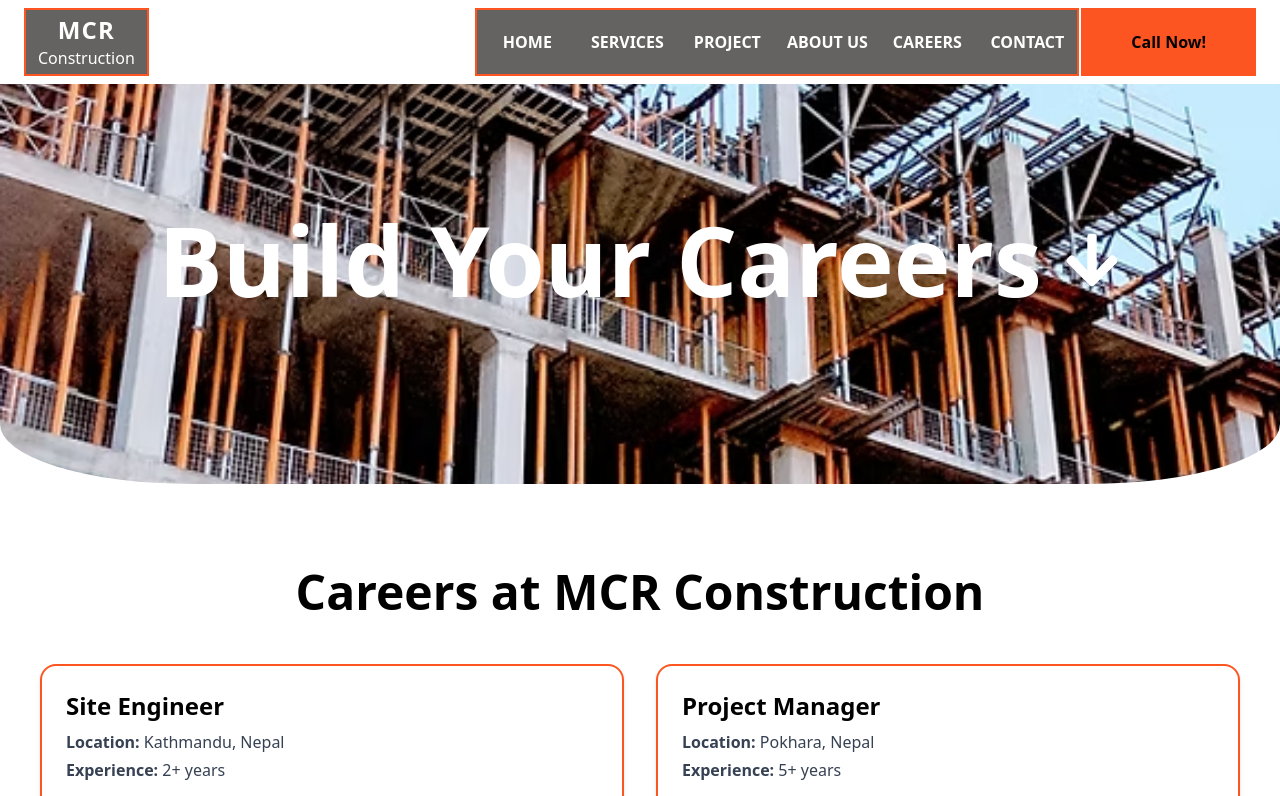
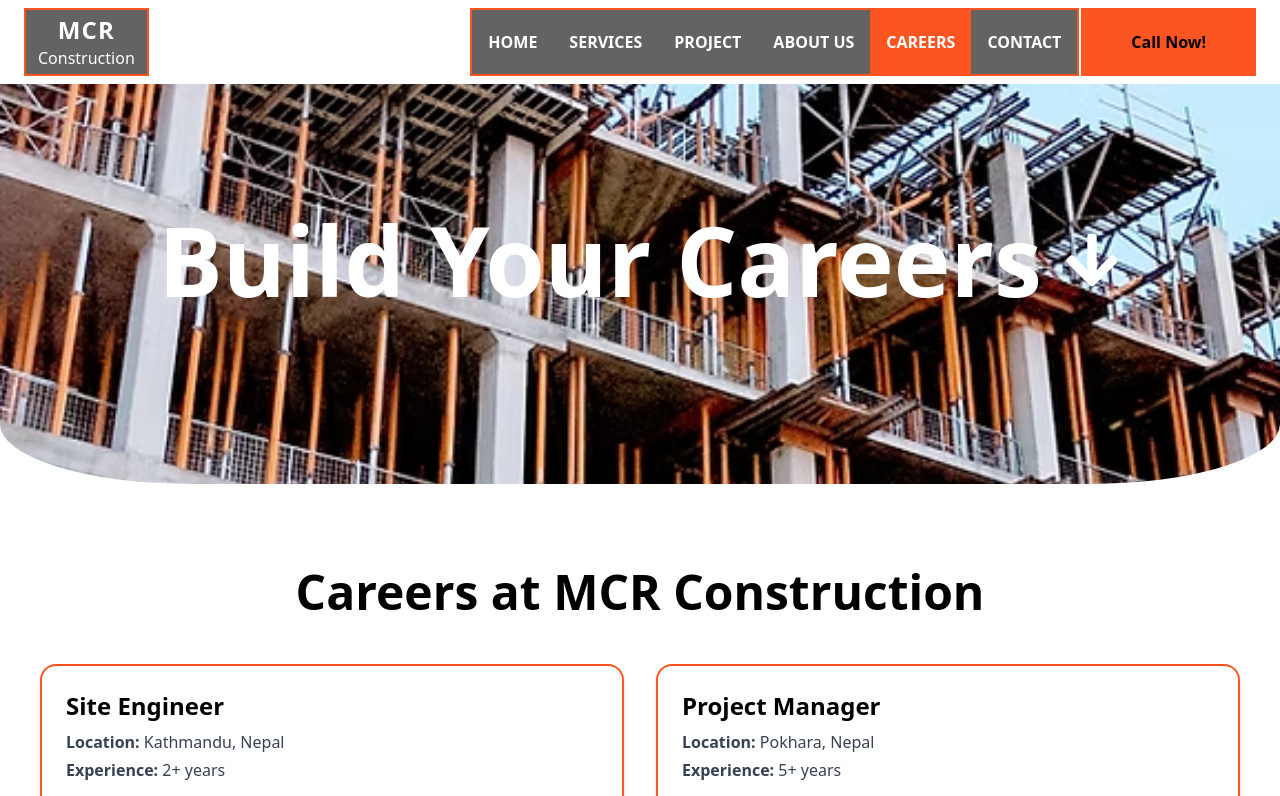
Before and after one commit to jitesh143shah/ConsturctionCompanyWebsite, a React (Vite) app: page /careers in a window 1280 px wide. Shown: the top 796 px of the page. Built offline with nearby package versions, Linux system fonts and the light colour scheme.

Commit message:
active navbar is done successfully using pathname and useLocation hooks

```diff
--- a/src/component/Hero/Hero.tsx
+++ b/src/component/Hero/Hero.tsx
@@ -4,6 +4,7 @@
 
 import Navbar from "../Navbar/Navbar";
 import { VideoOne } from "../../video";
+import { Link } from "react-router-dom";
 
 const Hero = () => {
   return (
@@ -34,7 +35,7 @@ const Hero = () => {
           </div>
           <div className="flex container flex-col text-white  justify-center  h-[100%] ">
             <div
-              className="flex flex-col justify-center my-20 sm:mx-10  md:mx-50
+              className="flex flex-col justify-center my-20
             gap-7 md:gap-15 h-full"
             >
               <span className="text-5xl md:text-7xl lg:text-8xl font-roboto font-semibold ">
@@ -47,22 +48,22 @@ const Hero = () => {
                 className="flex gap-5 md:gap-10 md:flex-row flex-col
             "
               >
-                <a
-                  href="project"
+                <Link
+                  to="project"
                   target="_blank"
                   className="border-1 border-primary bg-primary rounded-xl  hover:bg-secondary text-center
                hover:text-  px-2 sm:px-4 lg:px-15 py-2 md:py-4 duration-500 w-1/2 sm:w-2/3 md:w-full"
                 >
                   <button>View Project </button>
-                </a>
-                <a
-                  href="about-us"
+                </Link>
+                <Link
+                  to="about-us"
                   target="_blank"
                   className="border-1 border-white text-white  rounded-xl hover:bg-primary text-center
                hover:text-secondary px-2 sm:px-4 lg:px-15 py-2 md:py-4 duration-500 w-1/2 sm:w-2/3 md:w-full"
                 >
                   <button>Contact Us</button>
-                </a>
+                </Link>
               </div>
             </div>
           </div>
--- a/src/component/Navbar/Navbar.tsx
+++ b/src/component/Navbar/Navbar.tsx
@@ -2,6 +2,7 @@ import { useEffect, useState } from "react";
 import { Navlinks } from "../../constants/Navlinks.js";
 import { IoClose, IoMenu } from "react-icons/io5";
 import ResponsiveMenu from "./ResponsiveMenu.js";
+import { Link, useLocation } from "react-router-dom";
 
 const Navbar = () => {
   const [isFixed, setIsFixed] = useState(false);
@@ -21,8 +22,7 @@ const Navbar = () => {
     setShowMenu(!showMenu);
   };
 
-
-
+  const { pathname } = useLocation();
 
   return (
     <>
@@ -34,8 +34,8 @@ const Navbar = () => {
         }`}
       >
         <div className="max-w-7xl mx-auto flex justify-between items-center px-10 md:px-6 py-2 ">
-          <a
-            href="#"
+          <Link
+            to="#"
             className="logo flex flex-col  justify-center items-center text-center h-fit py-1
             cursor-pointer bg-secondary/70 text-white  md:px-3 px-1 border-2 hover:bg-secondary border-primary "
           >
@@ -43,28 +43,31 @@ const Navbar = () => {
               MCR
             </span>
             <span>Construction</span>
-          </a>
+          </Link>
 
           {/* Desktop Menu */}
           <div className="hidden lg:flex items-center gap-0.5 font-bold">
             <div className="border-2 border-primary">
               <ul className="flex items-center text-1xl cursor-pointer">
                 {Navlinks.map((data, index) => (
-                  <a className="uppercase" href={data.link} target="">
+                  <Link className="uppercase" to={data.link} target="">
                     <li
                       key={index}
-                      className="w-[100px] py-5 flex justify-center hover:bg-white hover:text-secondary
-                      bg-secondary/70 text-white duration-500"
+                      // className="w-[100px] py-5 flex justify-center hover:bg-white hover:text-secondary
+                      // bg-secondary/70 text-white duration-500"
+                      className={`px-4 py-2 transition duration-300 ${
+                        pathname === data.link
+                          ? "  bg-primary  py-5  flex justify-center hover:bg-white hover:text-secondary  text-white duration-500 " // active link
+                          : " py-5 flex justify-center hover:bg-white hover:text-secondary bg-secondary/70 text-white duration-500"
+                      }`}
                     >
                       {data.name}
-                    </li>{" "}
-                  </a>
+                    </li>
+                  </Link>
                 ))}
               </ul>
-
-
             </div>
-            <a href="https://web.whatsapp.com/" target="_blank">
+            <Link to="https://web.whatsapp.com/" target="_blank">
               <div
                 className="bg-primary h-full flex items-center justify-center border-2
              border-primary md:px-5 lg:px-12 py-3 md:py-5 hover:bg-secondary hover:text-white duration-500"
@@ -73,7 +76,7 @@ const Navbar = () => {
                   Call Now!
                 </button>
               </div>
-            </a>
+            </Link>
           </div>
 
           {/* Mobile Menu Icon */}
--- a/src/component/Navbar/ResponsiveMenu.tsx
+++ b/src/component/Navbar/ResponsiveMenu.tsx
@@ -1,3 +1,4 @@
+import { Link } from "react-router-dom";
 import { Navlinks } from "../../constants/Navlinks";
 
 const ResponsiveMenu = ({ showMenu }: { showMenu: boolean }) => {
@@ -24,13 +25,13 @@ const ResponsiveMenu = ({ showMenu }: { showMenu: boolean }) => {
           <div className=" flex justify-between flex-col gap-1 pt-20">
             {Navlinks.map((data) => (
               <ul className=" flex flex-col items-center capitalize text-1xl md:text-2xl text-white">
-                <a
-                  href={data.link}
+                <Link
+                  to={data.link}
                   target=""
                   className="hover:bg-primary/80 py-2  w-full items-center flex justify-center duration-500"
                 >
                   <li key={data.id}>{data.name}</li>
-                </a>
+                </Link>
               </ul>
             ))}
             <div className="flex items-center justify-center px-5 mt-10">
@@ -38,9 +39,9 @@ const ResponsiveMenu = ({ showMenu }: { showMenu: boolean }) => {
                 className="border-2 border-primary text-white   bg-primary hover:bg-white
                hover:text-secondary px-8 py-4 duration-500 rounded-xl"
               >
-                <a href="contact" target="_blank">
+                <Link to="contact" target="_blank">
                   Contact Us
-                </a>
+                </Link>
               </button>
             </div>
           </div>
--- a/src/index.css
+++ b/src/index.css
@@ -4,7 +4,7 @@
 
 @layer components {
   .container {
-    @apply md:max-w-6xl  sm:max-w-4xl  mx-auto px-10 md:px-5 overflow-hidden;
+    @apply md:max-w-6xl  sm:max-w-4xl  mx-auto px-10 md:px-6 overflow-hidden;
   }
 }
 
```
